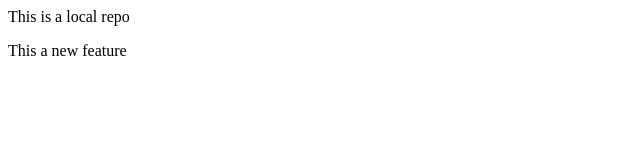
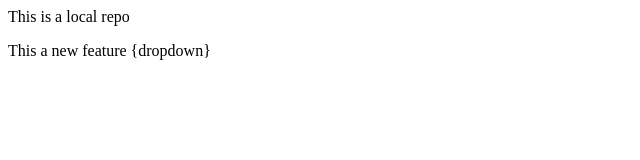
Before and after one commit to nishant100102/DemoRepo1, a plain HTML site: page index.html in a window 1280 px wide. Shown: the full height of the page, 0-640 px from the left. Drawn offline with Linux system fonts and the light colour scheme.

Commit message:
Dropdown added

```diff
--- a/index.html
+++ b/index.html
@@ -1,2 +1,2 @@
 <p>This is a local repo</p>
-<p>This a new feature </p>
+<p>This a new feature {dropdown} </p>
```
